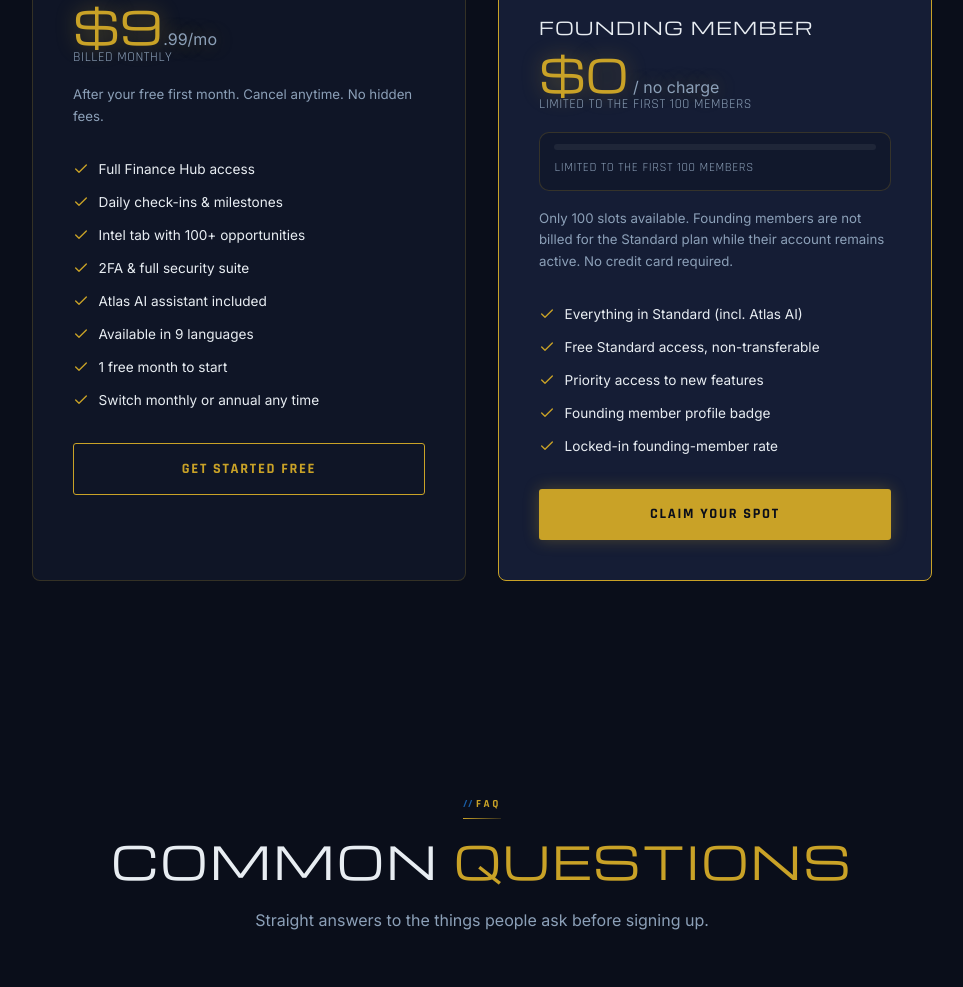
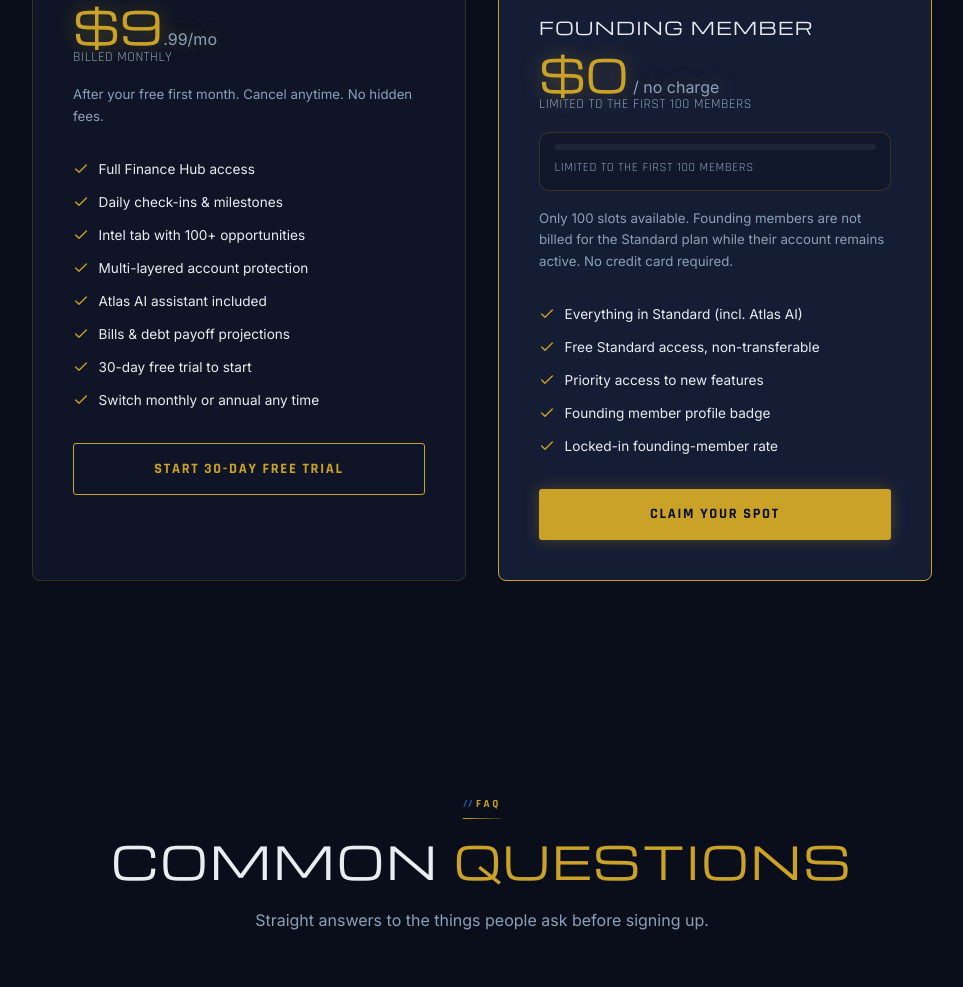
Before and after one commit to colven7/vetcheck-landing, a website: page index.html in a window 1280 px wide. Shown: the part 6100-7087 px from the top of the page, without its empty margins (158-1121 px from the left). Drawn offline with nearby package versions, Linux system fonts and the light colour scheme; no server answers.

Commit message:
Pricing: update bullets, change CTAs to /signup with plan param, sync billing toggle

```diff
--- a/index.html
+++ b/index.html
@@ -1757,7 +1757,7 @@
         </li>
         <li>
           <svg viewBox="0 0 24 24" fill="none" stroke="currentColor" stroke-width="2" stroke-linecap="round" stroke-linejoin="round" aria-hidden="true"><polyline points="20 6 9 17 4 12"/></svg>
-          2FA &amp; full security suite
+          Multi-layered account protection
         </li>
         <li>
           <svg viewBox="0 0 24 24" fill="none" stroke="currentColor" stroke-width="2" stroke-linecap="round" stroke-linejoin="round" aria-hidden="true"><polyline points="20 6 9 17 4 12"/></svg>
@@ -1765,18 +1765,18 @@
         </li>
         <li>
           <svg viewBox="0 0 24 24" fill="none" stroke="currentColor" stroke-width="2" stroke-linecap="round" stroke-linejoin="round" aria-hidden="true"><polyline points="20 6 9 17 4 12"/></svg>
-          Available in 9 languages
+          Bills &amp; debt payoff projections
         </li>
         <li>
           <svg viewBox="0 0 24 24" fill="none" stroke="currentColor" stroke-width="2" stroke-linecap="round" stroke-linejoin="round" aria-hidden="true"><polyline points="20 6 9 17 4 12"/></svg>
-          1 free month to start
+          30-day free trial to start
         </li>
         <li>
           <svg viewBox="0 0 24 24" fill="none" stroke="currentColor" stroke-width="2" stroke-linecap="round" stroke-linejoin="round" aria-hidden="true"><polyline points="20 6 9 17 4 12"/></svg>
           Switch monthly or annual any time
         </li>
       </ul>
-      <a href="https://app.vetcheckhq.com" class="btn-price outline">Get Started Free</a>
+      <a href="https://app.vetcheckhq.com/signup?plan=monthly" id="btn-standard" class="btn-price outline" data-monthly-href="https://app.vetcheckhq.com/signup?plan=monthly" data-annual-href="https://app.vetcheckhq.com/signup?plan=annual">Start 30-Day Free Trial</a>
     </div>
 
     <div class="price-card featured fade-up delay-1" id="founding-card">
@@ -1812,7 +1812,7 @@
           Locked-in founding-member rate
         </li>
       </ul>
-      <a href="https://app.vetcheckhq.com" class="btn-price gold">Claim Your Spot</a>
+      <a href="https://app.vetcheckhq.com/signup?plan=founder" class="btn-price gold">Claim Your Spot</a>
     </div>
   </div>
 </section>
@@ -2068,12 +2068,17 @@
     var opts = document.querySelectorAll('.bt-opt');
     var amount = document.querySelector('.price-amount[data-monthly]');
     var sub = document.querySelector('.price-sub[data-monthly]');
+    var btn = document.getElementById('btn-standard');
     if (!opts.length || !amount) return;
     function render(period){
       var val = amount.getAttribute('data-' + period) || '';
       var parts = val.match(/^(\$[0-9]+)(.*)$/);
       amount.innerHTML = parts ? parts[1] + '<span>' + parts[2] + '</span>' : val;
       if (sub) sub.textContent = sub.getAttribute('data-' + period) || '';
+      if (btn) {
+        var href = btn.getAttribute('data-' + period + '-href');
+        if (href) btn.setAttribute('href', href);
+      }
       opts.forEach(function(o){
         var active = o.getAttribute('data-period') === period;
         o.classList.toggle('active', active);
```
